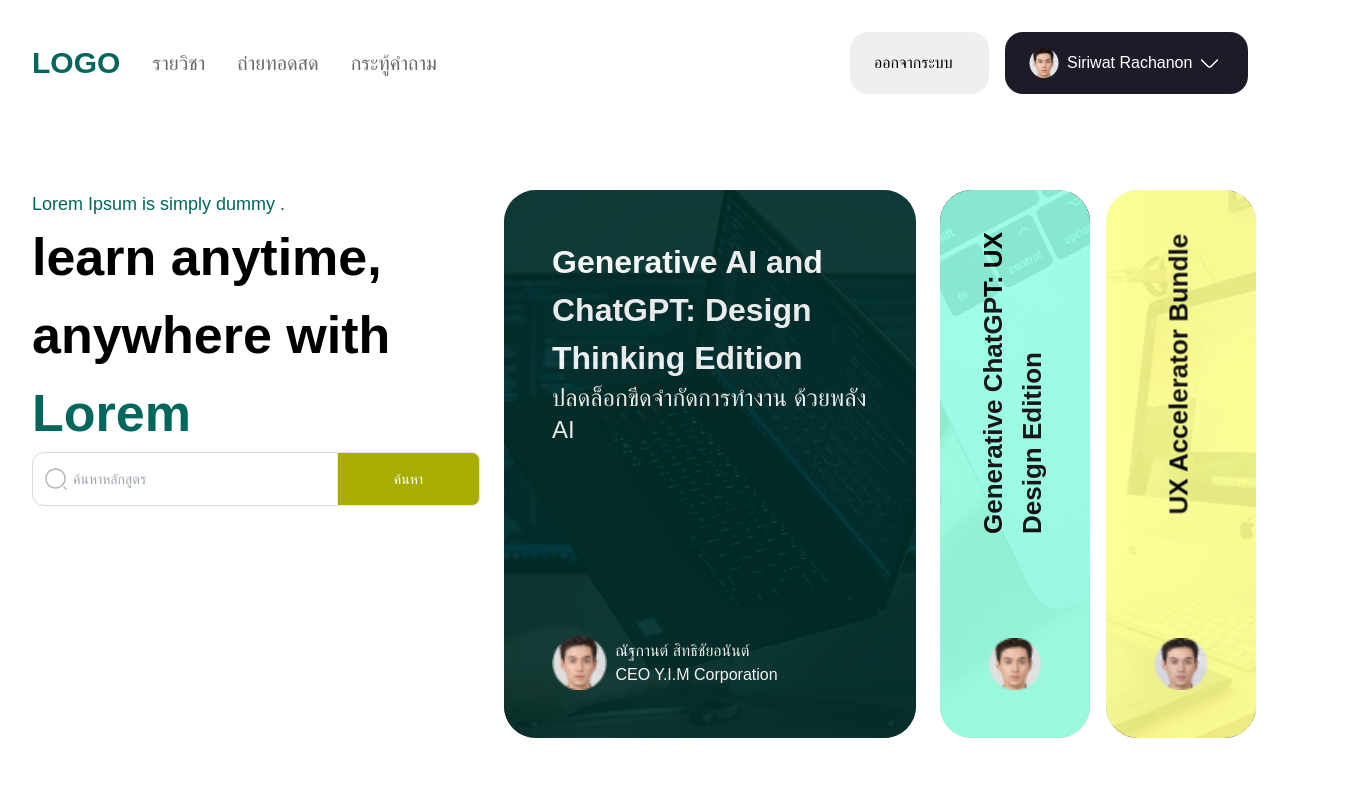
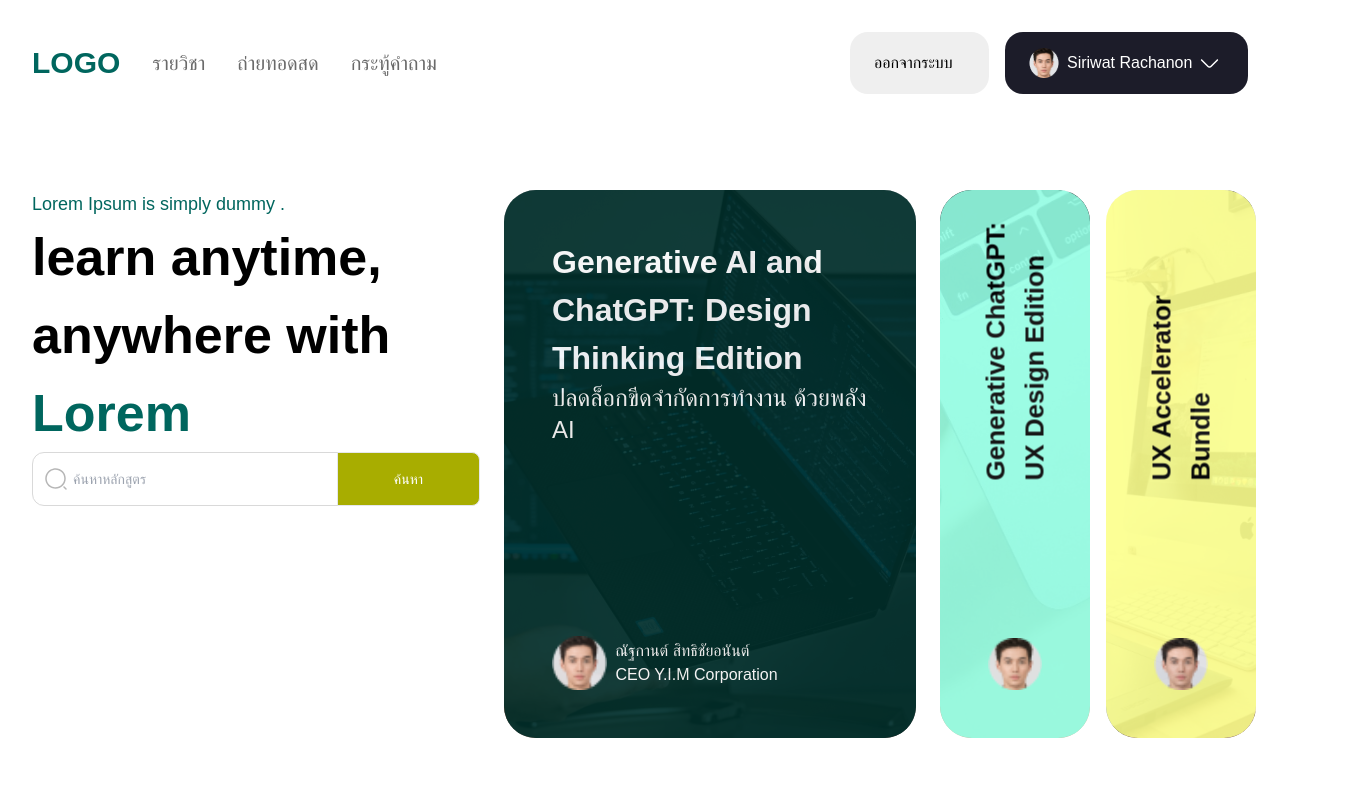
Before and after one commit to kitsune2355/test-NextJS-Glonix, a Next.js app: page / in a window 1280 px wide. Shown: the top 800 px of the page, 1356 px wide, since content can reach past the window. Built offline with nearby package versions, Linux system fonts and the light colour scheme.

Commit message:
Fix card rotate

```diff
--- a/app/components/CardImage.tsx
+++ b/app/components/CardImage.tsx
@@ -40,8 +40,8 @@ const CardImage: React.FC<CardImageProps> = ({
               style={textColorStyle}
               className="p-12 h-full flex flex-col justify-between"
             >
-              <div className="h-[150px] relative top-20 right-[9.5rem] w-[354px]">
-                <p className="text-[26px] font-bold transform -rotate-90 origin-center overflow-wrap break-words">
+              <div className="h-[150px] relative top-[4rem] right-[7rem] w-[279px]">
+                <p className="text-[26px] text-start font-bold transform -rotate-90 origin-center overflow-wrap break-words">
                   {title}
                 </p>
               </div>
```
